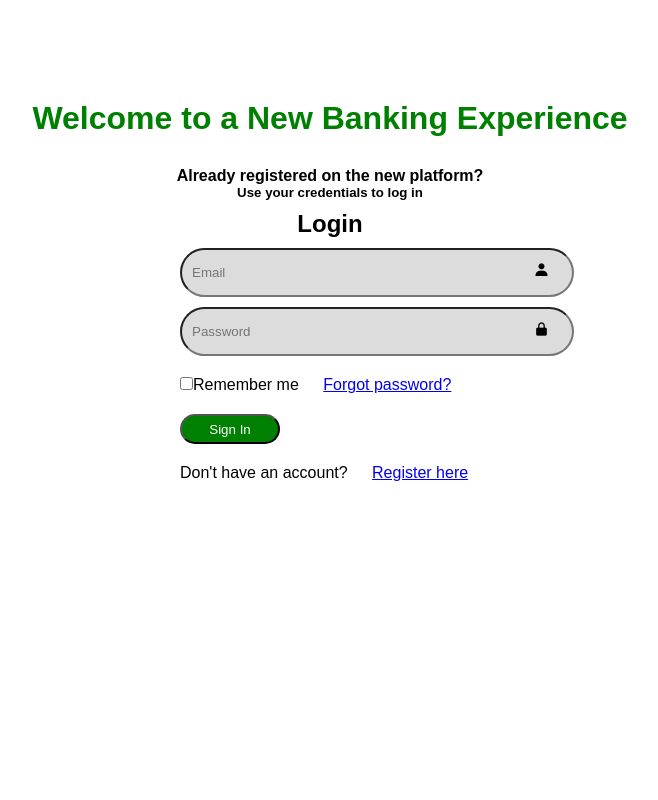
After one commit to francismutuku254/php-and-database-registration, a PHP site: page /log.html in a window 1280 px wide. The commit adds this page. Shown: the whole page, without its empty margins (310-968 px from the left). Run offline with PHP 8.4, Linux system fonts and the light colour scheme.

Commit message:
forgot password

```diff
--- /dev/null
+++ b/log.html
@@ -0,0 +1,197 @@
+<!DOCTYPE html>
+<html lang="en">
+<head>
+    <meta charset="UTF-8">
+    <meta name="viewport" content="width=device-width, initial-scale=1.0">
+    <title>login page</title>
+    <link href='https://unpkg.com/boxicons@2.1.4/css/boxicons.min.css' rel='stylesheet'>
+
+    <style>
+        *{
+            margin:0;
+            padding: 0;
+            font-family: 'poppins',sans-serif;
+        }
+         body {
+            display: flex;
+            justify-content: center;
+            /* background-color: seagreen; */
+            align-items: center;
+            min-height: 100vh;
+
+        }
+        /* .login{
+            width: 420px;
+            background-color: green;
+            color: white;
+        } */
+        .loader{
+    position: absolute;
+    background-color: black;
+    height: 100vh;
+    width: 100vw;
+    overflow: hidden;
+}
+.img2 img{
+    margin-top: 200px;
+    margin-left: 500px;
+}
+.loading{
+     height: 60px;
+     width: 60px;
+     border: 15px solid #45474b;
+     border-top-color: #2a88e6;
+     position: absolute;
+     margin: auto;
+     top: 0;
+     bottom: 0;
+     left: 0;
+     right: 0;
+     border-radius: 50%;
+     animation: spin 1.5s infinite linear;
+}
+@keyframes spin{
+    100%{
+        transform: rotate(360deg);
+    }
+}
+
+.whole1{
+    display: none;
+    width: 100vw;
+    height: 100vh;
+}
+
+        .login h2{
+            text-align: center;
+            margin-top: 10px;
+        }
+        .login h1{
+            text-align: center;
+            color: green;
+            margin-bottom: 30px;
+        }
+        .login h5,h4{
+            text-align: center;
+        }
+
+        .input{
+            margin-top: 10px;
+            height: 45px;
+            width: 380px;
+            padding-left: 10px;
+            border-radius: 30px;
+            margin-left: 100px;
+            /* border: none; */
+            background-color: gainsboro;
+
+
+        }
+
+        i{
+            position: relative;
+            left: -45px;
+        }
+        #signup{
+            width: 100px;
+            border-radius: 40px;
+            background-color: green;
+            color: white;
+            cursor: pointer;
+            margin-top: 20px;
+            margin-bottom: 20px;
+            height: 30px;
+            margin-left: 100px;
+        }
+        #signup:hover{
+            background-color: grey;
+            color: white;
+        }
+        .Remember{
+            margin-top: 20px;
+            margin-left: 100px;
+        }
+        .register{
+            margin-left: 100px;
+        }
+        .for{
+            margin-left: 20px;
+        }
+        .form{
+            margin-left: 390px;
+        }
+        .login2{
+            margin-top: 100px;
+        }
+
+    </style>
+    <script src="login.js"></script>
+
+</head>
+<body>
+    <div class="loader">
+        <div class="img2">
+            <img src="coop-bank-logo.png">
+        </div>
+        <div class="loading"></div>
+
+
+    </div>
+    <div class="whole1">
+        <div class="login">
+            <div class="login2">
+            <h1>Welcome to a New Banking Experience</h1>
+            <h4>Already registered on the new platform?</h4>
+            <h5>Use your credentials to log in</h5>
+            <h2>Login</h2>
+            </div>
+
+            <div class="form">
+                <form action="login.php" method="post" autocomplete="on" >
+                    <div class="username">
+                        <input  class="input"  id="email" placeholder="Email" name="emaill" required  >
+                        <i class='bx bxs-user'></i>
+                    </div>
+                    <div class="password">
+                        <input  class="input" id="pass" type="password" placeholder="Password" name="passwordd" required >
+                        <i class='bx bxs-lock-alt'></i>
+                    </div>
+                    <!-- <div class="Confirm Password">
+                        <input class="input" type="password" placeholder="Confirm Password" required>
+                    </div> -->
+                    <div class="Remember">
+                        <label> <input type="checkbox">Remember me</label>
+                        <a href="forgotpassword.html" class="for">Forgot password?</a>
+                    </div>
+                    <div class="sign" >
+                        <input id="signup" type="submit" value="Sign In" onclick="myTest()">
+                    </div>
+                    <div class="register">
+                        <p>Don't have an account?  <a href="reg.html" class="for">Register here</a></p>
+                    </div>
+                    <!-- id="username"
+                    id="password"
+                    id="confirmation" -->
+
+                </form>
+
+            </div>
+
+
+
+        </div>
+    </div>
+    <script src="https://cdnjs.cloudflare.com/ajax/libs/jquery/3.5.1/jquery.min.js"></script>
+    <script>
+        $(window).on('load',function(){
+            $(".loader").fadeOut(1000);
+            $(".whole1").fadeIn(1000);
+        });
+    </script>
+
+
+
+
+
+</body>
+</html>
--- a/reg.html
+++ b/reg.html
@@ -96,10 +96,12 @@
             </div>
             <div class="password">
                 <input  class="input" type="email" placeholder="Email" name="email" required>
-                <i class='bx bxs-lock-alt'></i>
+                <i class='bx bxs-user'></i>
+
             </div>
             <div class="Confirm Password">
                 <input class="input" type="password" placeholder="Password" name="password" required>
+                <i class='bx bxs-lock-alt'></i>
             </div>
             <!-- <div class="Remember">
                 <label> <input type="checkbox">Remember me</label>
@@ -109,7 +111,7 @@
                 <input id="signup" type="submit" value="Sign Up" >
             </div>
             <div class="register">
-                <p>You have an account?  <a href="form1.html" class="for">Login here</a></p>
+                <p>You have an account?  <a href="log.html" class="for">Login here</a></p>
             </div>
             <!-- id="username"
             id="password"
--- a/reg.php
+++ b/reg.php
@@ -4,9 +4,9 @@ $user = $_POST['username'];
 $email = $_POST['email'];
 $pass = $_POST['password'];
 
-echo "Username: $user<br>";
-echo "Email: $email<br>";
-echo "Password: $pass<br>";
+// echo "Username: $user<br>";
+// echo "Email: $email<br>";
+// echo "Password: $pass<br>";
 
 // Database connection parameters
 $servername = "localhost";
```
Also changed, not shown: forgot_password.php (added, +56 -0 lines), forgotpassword.html (added, +20 -0 lines), login.php (added, +71 -0 lines).
